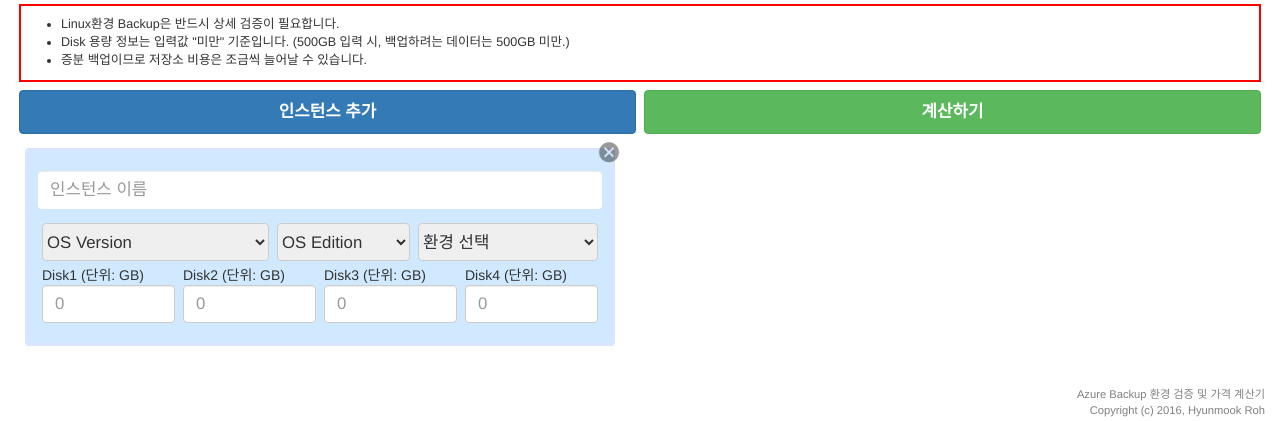
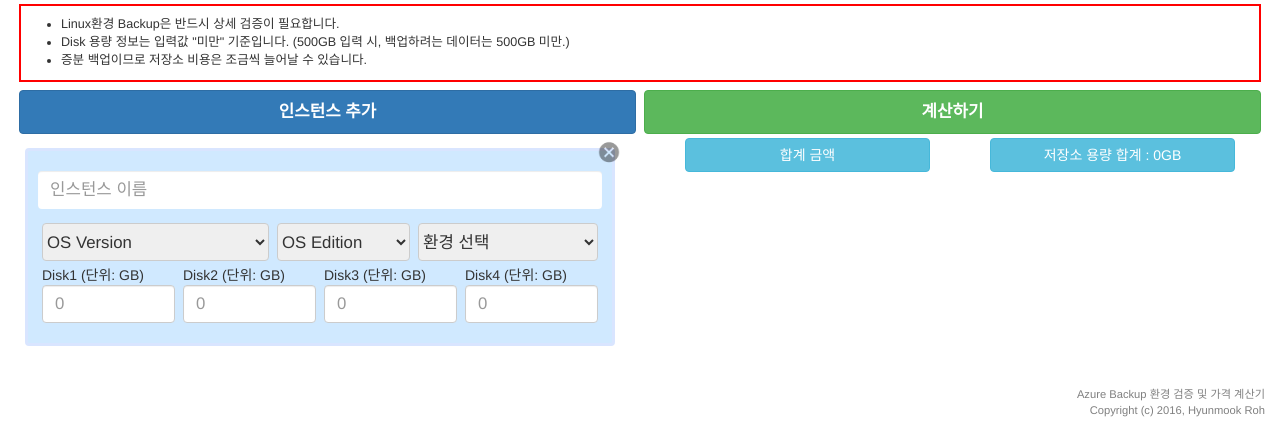
Before and after one commit to danielroh/azbu, a PHP site: page /BS/index.php in a window 1280 px wide. Shown: the top 421 px of the page. Run offline with PHP 8.4, Linux system fonts and the light colour scheme.

Commit message:
2017-01-16, 새로운 브랜치 생성/합계 보여주는 기능 추가.

```diff
--- a/BS/ajax_calc.php
+++ b/BS/ajax_calc.php
@@ -25,8 +25,8 @@ class PricingClass
 		//Nothing.
 	}
 
-	public $standard = Array(50, 500);
-	public $protect = Array(6000, 12000);
+	public $standard = Array(50, 500); //Azure Backup 인스턴스 보호비용 - 용량 기준
+	public $protect = Array(6000, 12000); //Azure Backup 인스턴스 보호비용 - 금액 기준
 	public $storage = Array('LRS'=>18, 'GRS'=>36); //https://azure.microsoft.com/ko-kr/pricing/details/storage/blobs/ --> Blob Storage[Cool]
 
 	public function get_protection_price($volume_total) {
--- a/BS/css/common.css
+++ b/BS/css/common.css
@@ -184,3 +184,18 @@ img.del_instance_card:hover {
 .popover.fade.top.in {
 	max-width: 100%;
 }
+
+#price_total {
+	text-align: center;
+}
+#price_total #show_price_total {
+	width: 100%;
+	margin: 0px auto;
+}
+#storage_total {
+	height: 100%;
+}
+#storage_total #show_storage_total {
+	width: 100%;
+	margin: 0px auto;
+}
--- a/BS/index.php
+++ b/BS/index.php
@@ -49,8 +49,26 @@
 				<!--// -->
 			</div>
 		</div>
+
+		<div id="info-total" class="col-xs-12 col-md-6 col-lg-6">
+			<div id="price_total" class="col-xs-12 col-md-6 col-lg-6">
+				<div class="div_for_margin col-xs-12">
+					<input type="button" id="show_price_total" class="btn btn-info btn-md top_button" value="합계 금액">
+				</div>
+			</div>
+			<div id="storage_total" class="col-xs-12 col-md-6 col-lg-6">
+				<div class="div_for_margin col-xs-12">
+					<div id="show_storage_total" class="btn btn-info">
+						저장소 용량 합계 : 0GB
+					</div>
+				</div>
+			</div>
+		</div>
+
 		<div id="div_backup_calc" class="col-xs-12 col-md-6 col-lg-6">
-			<!--// -->
+			<div class="calc_instance" cnt="0">
+				<!--// -->
+			</div>
 		</div>
 	</div>
 	<p class="desc copyright">
--- a/BS/js/check_values.js
+++ b/BS/js/check_values.js
@@ -1,8 +1,7 @@
-	/*
-	 * Copyright (c) 2016, Hyunmook Roh
-	 * nhm0721@gmail.com
-	 */
-
+/*
+ * Copyright (c) 2016, Hyunmook Roh
+ * nhm0721@gmail.com
+ */
 
 function num_format(obj) {
 	var ttt = obj.value;
@@ -88,7 +87,7 @@ function calc_price(){
 				//console.log(" - "+_diskblock.attr('name')+" 내용 없음> "+_volval);
 			}
 		});
-console.log(price_total);
+
 		$.ajax({
 			async: false,
 		    type: 'post',
@@ -107,8 +106,8 @@ console.log(price_total);
    		        $("#div_backup_calc").append(data);
    		        $('[data-toggle="popover"]').popover({placement: "top"});
    		        storage_total += _voltotal;
-   		        price_total += data.find(".tab-pane.active.in").find(".desc.impact").html().replace(/[^0-9]/g,"");
-   		        console.log(price_total);
+   		        //price_total += data.find(".tab-pane.active.in").find(".desc.impact").html().replace(/[^0-9]/g,"");
+   		        console.log(storage_total);
 		    },
 		    error: function (request, status, error) {
 		        console.log('code: '+request.status+"\n"+'message: '+request.responseText+"\n"+'error: '+error);
@@ -117,5 +116,6 @@ console.log(price_total);
 
 	});
 
+	$("#storage_total").find(".show_storage_total").html("저장소 용량 합계 : " + $.number(storage_total) + "GB");
 
 }
```
